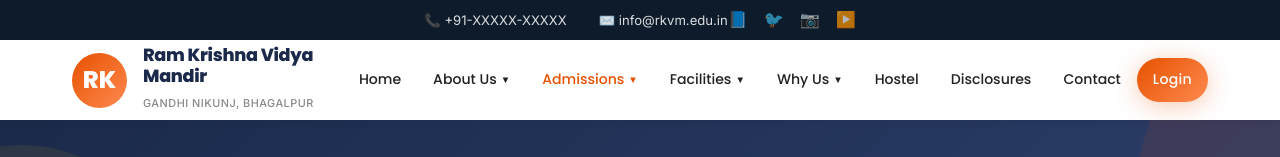
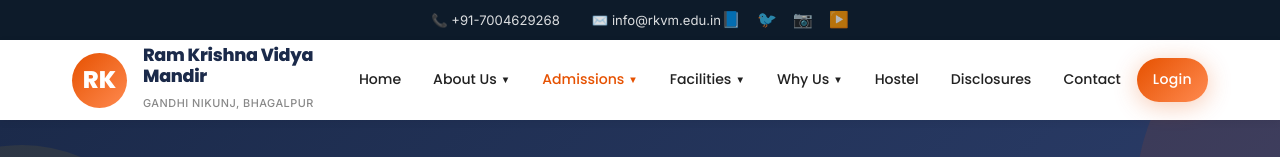
Before and after one commit to Divyansh1277/RKVM, a plain HTML site: page admissions.html in a window 1280 px wide. Shown: the top 157 px of the page. Drawn offline with Linux system fonts and the light colour scheme.

Commit message:
Update admissions, achievements, and images (latest)

```diff
--- a/admissions.html
+++ b/admissions.html
@@ -16,7 +16,7 @@
   <div class="topbar">
     <div class="container">
       <div class="topbar-left">
-        <span>📞 +91-XXXXX-XXXXX</span>
+        <span>📞 +91-7004629268</span>
         <span>✉️ info@rkvm.edu.in</span>
       </div>
       <div class="topbar-right">
```
